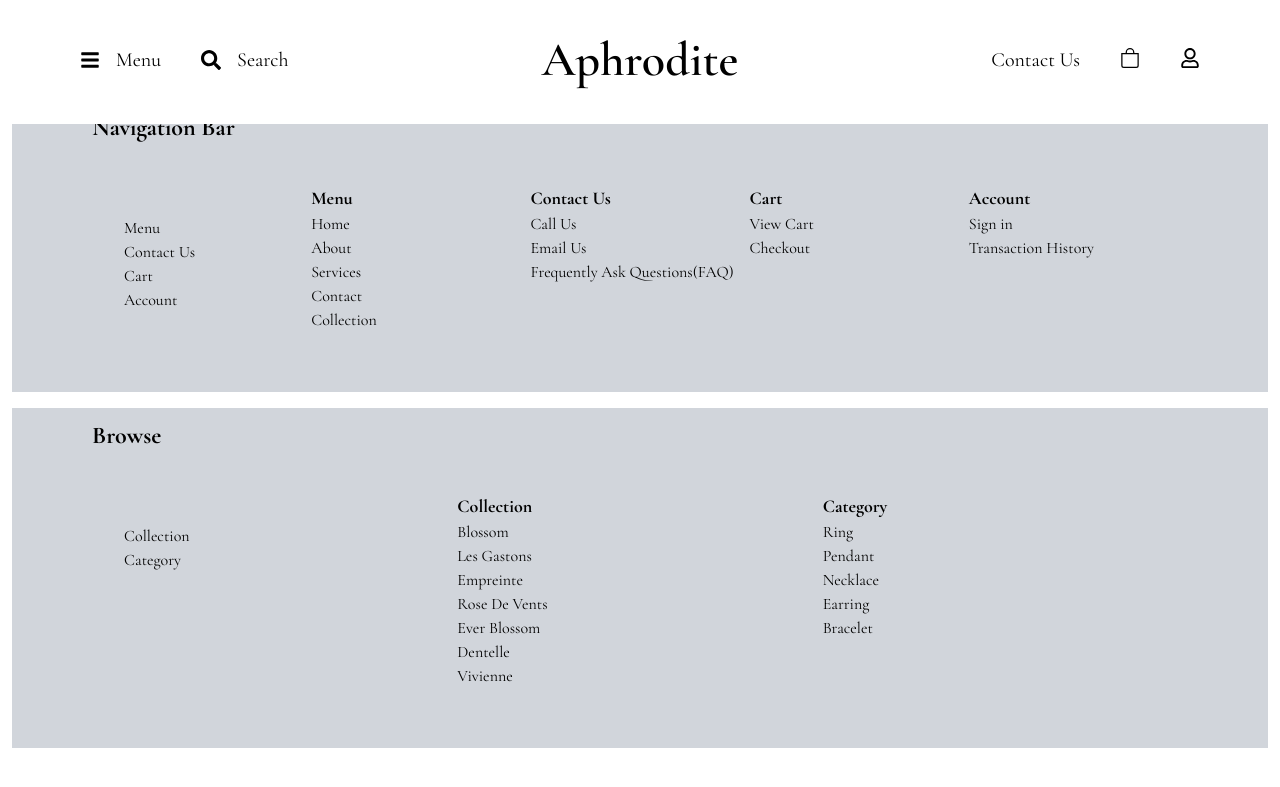
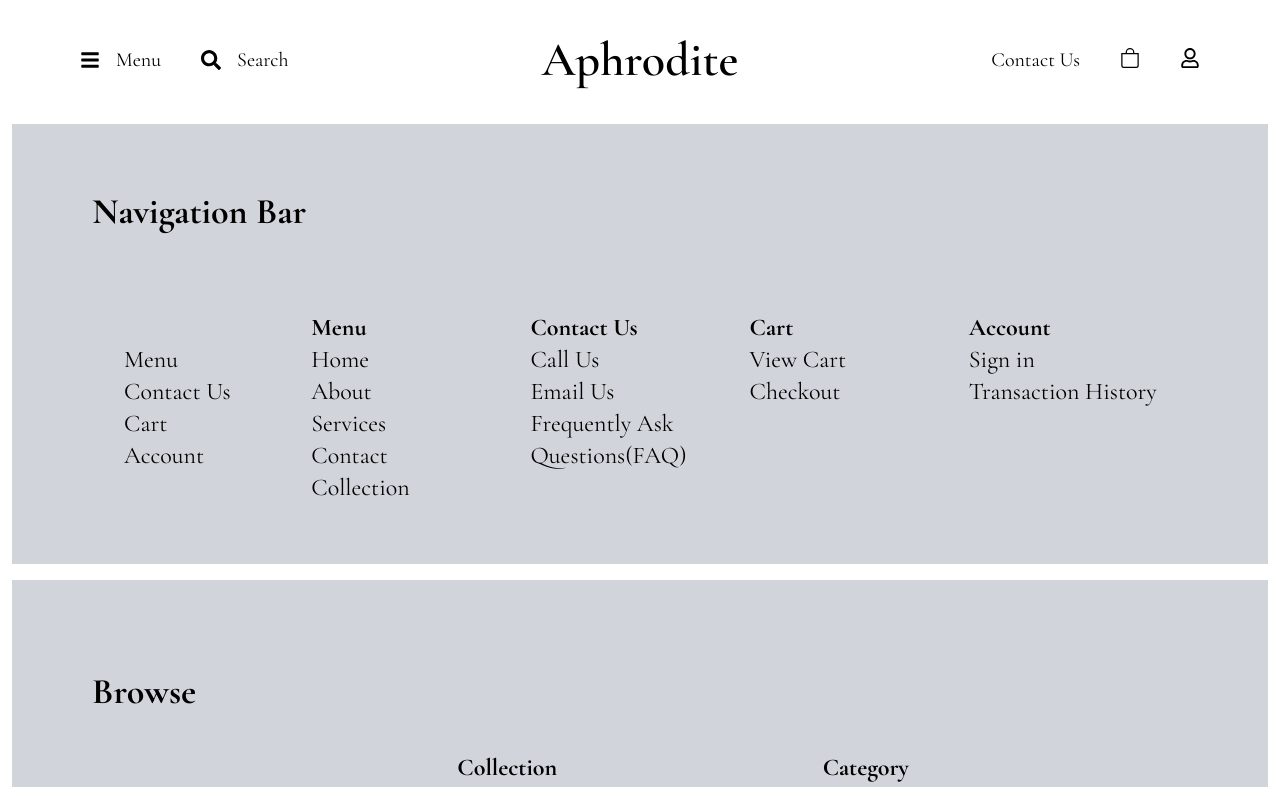
Before and after one commit to twapegg/aphrodite, a Next.js app: page /map in a window 1280 px wide. Shown: the top 787 px of the page. Built offline with nearby package versions, Linux system fonts and the light colour scheme; no server answers.

Commit message:
changed the font size of sitemap

```diff
--- a/app/map/page.jsx
+++ b/app/map/page.jsx
@@ -8,51 +8,50 @@
       <NavBar bg={"white"} color="black" />
 
       <div className="bg-gray-300 pt-28 px-20 py-10 ml-3 mr-3">
-        <h1 className="text-2xl text-black font-bold ">Navigation Bar</h1>
-
-        <div className="grid lg:grid-cols-5 grid-cols-1 pt-10 text-black ">
-          <div className="col-span-1 flex flex-col lg:pl-8 pt-8 sm:pb-5 ">
-            <Link href="/  ">Menu</Link>
+        <h1 className="text-4xl text-black font-bold pt-20 ">Navigation Bar</h1>
+        <div className=" grid lg:grid-cols-5 grid-cols-1 pt-20 text-black ">
+          <div className="text-2xl col-span-1 flex flex-col lg:pl-8 pt-8 sm:pb-5 ">
+            <Link href="/">Menu</Link>
             <Link href="/">Contact Us</Link>
             <Link href="/">Cart</Link>
             <Link href="/">Account</Link>
           </div>
-          <div className="col-span-1 flex flex-col sm:pb-5">
-            <h5 className="text-lg font-bold">Menu</h5>
+          <div className="text-2xl col-span-1 flex flex-col sm:pb-5">
+            <h5 className="font-bold">Menu</h5>
             <Link href="/"> Home</Link>
             <Link href="/"> About</Link>
             <Link href="/"> Services</Link>
             <Link href="/"> Contact</Link>
             <Link href="/"> Collection</Link>
           </div>
-          <div className="col-span-1 flex flex-col sm:pb-5">
-            <h5 className="text-lg font-bold">Contact Us</h5>
+          <div className="text-2xl col-span-1 flex flex-col sm:pb-5">
+            <h5 className="font-bold">Contact Us</h5>
             <Link href="/"> Call Us </Link>
             <Link href="/"> Email Us</Link>
             <Link href="/"> Frequently Ask Questions(FAQ)</Link>
           </div>
-          <div className="col-span-1 flex flex-col sm:pb-5 ">
-            <h5 className="text-lg font-bold">Cart</h5>
+          <div className="text-2xl col-span-1 flex flex-col sm:pb-5 ">
+            <h5 className="font-bold">Cart</h5>
             <Link href="/"> View Cart</Link>
             <Link href="/"> Checkout</Link>
           </div>
-          <div className="col-span-1 flex flex-col sm:pb-5">
-            <h5 className="text-lg font-bold">Account</h5>
+          <div className="text-2xl col-span-1 flex flex-col sm:pb-5">
+            <h5 className="font-bold">Account</h5>
             <Link href="/"> Sign in</Link>
             <Link href="/">Transaction History</Link>
           </div>
         </div>
       </div>
       <div className="bg-gray-300 pt-3 px-20 py-10 mt-4 ml-3 mr-3">
-        <h1 className="text-2xl text-black font-bold ">Browse</h1>
+        <h1 className="text-4xl text-black font-bold pt-20 ">Browse</h1>
 
         <div className="grid lg:grid-cols-3 grid-cols-1 pt-10 text-black">
-          <div className="col-span-1 flex flex-col pt-8 lg:pl-8 sm:pb-5">
+          <div className="text-2xl col-span-1 flex flex-col pt-8 lg:pl-8 sm:pb-5">
             <Link href="/">Collection</Link>
             <Link href="/">Category</Link>
           </div>
-          <div className="col-span-1 flex flex-col sm:pb-5 ">
-            <h5 className="text-lg font-bold">Collection</h5>
+          <div className="text-2xl col-span-1 flex flex-col sm:pb-5 ">
+            <h5 className="font-bold">Collection</h5>
             <Link href="/">Blossom</Link>
             <Link href="/">Les Gastons</Link>
             <Link href="/">Empreinte</Link>
@@ -61,8 +60,8 @@
             <Link href="/">Dentelle</Link>
             <Link href="/">Vivienne</Link>
           </div>
-          <div className="col-span-1 flex flex-col sm:pb-5">
-            <h5 className="text-lg font-bold">Category</h5>
+          <div className="text-2xl col-span-1 flex flex-col sm:pb-5">
+            <h5 className="font-bold">Category</h5>
             <Link href="/">Ring</Link>
             <Link href="/">Pendant</Link>
             <Link href="/">Necklace</Link>
```
